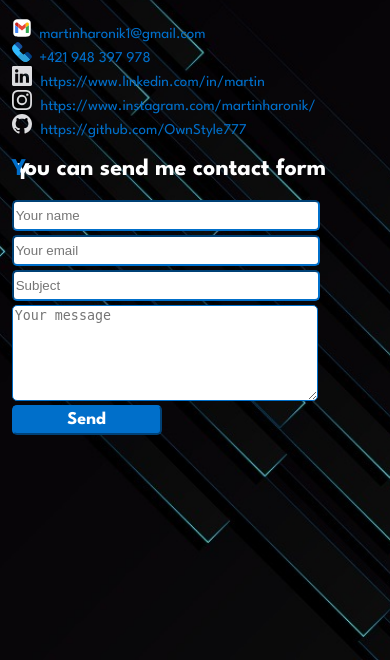
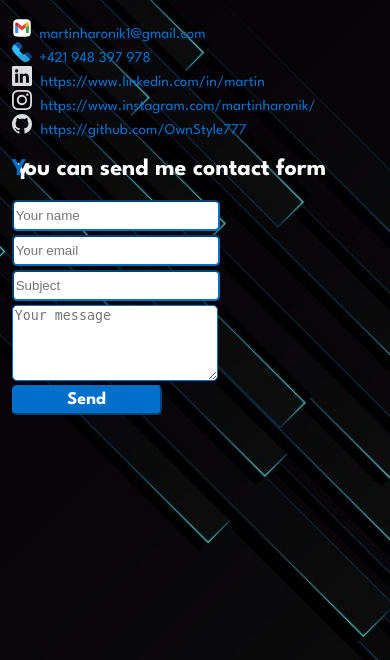
Before and after one commit to OwnStyle777/myPorfolioPage, a PHP site: page /contacts.html in a window 390 px wide. Shown: the part 184-844 px from the top of the page. Run offline with PHP 8.4, Linux system fonts and the light colour scheme.

Commit message:
change size of form

```diff
--- a/myPortfolio/contacts.html
+++ b/myPortfolio/contacts.html
@@ -57,11 +57,11 @@
     <section id="contactForm">
         <h2 id="contactsHeading" style="padding-left: 3%;"><span class="blueText">Y</span>ou can send me contact form</h2>
         <div class="iconContainer">
-            <form action="https://formspree.io/f/mvoebwdj" method="POST">
+            <form action="https://formspree.io/f/mvoebwdj" id="form" method="POST">
                 <input class="inputStyles" type="text" name="name" placeholder="Your name" required>
                 <input class="inputStyles" type="email" name="_replyto" placeholder="Your email" required>
                 <input class="inputStyles" type="text" name="_subject" placeholder="Subject">
-                <textarea class="inputStyles" name="message" style="height: 90px;" placeholder="Your message" required></textarea>
+                <textarea class="inputStyles contactText"name="message" placeholder="Your message" required></textarea>
                 <button class="buttonStyle" type="submit">Send</button>
     </form>
         </div>
--- a/myPortfolio/index.css
+++ b/myPortfolio/index.css
@@ -118,11 +118,16 @@ body{
       }
 
       body{
-
-
         background-image: url('background1smaller.jpg');
 
       }
+      .inputStyles{
+        width: 200px !important;
+      }
+      .contactText{
+        height: 70px !important;
+      }
+
 
 }
 
@@ -352,6 +357,7 @@ body{
   display: block;
 }
 
+
 .buttonStyle{
   display: block;
   width: 150px;
@@ -368,6 +374,8 @@ body{
 
 
 }
+
+
 .buttonStyle:hover{
 
   background-color: #00186e;
@@ -382,3 +390,6 @@ a {
   text-decoration: none;
   color: #006fca;
 }
+.contactText{
+  height: 90px;
+}
```
